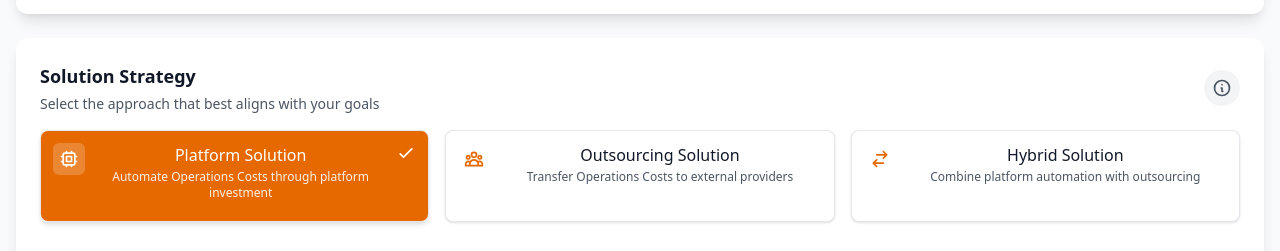
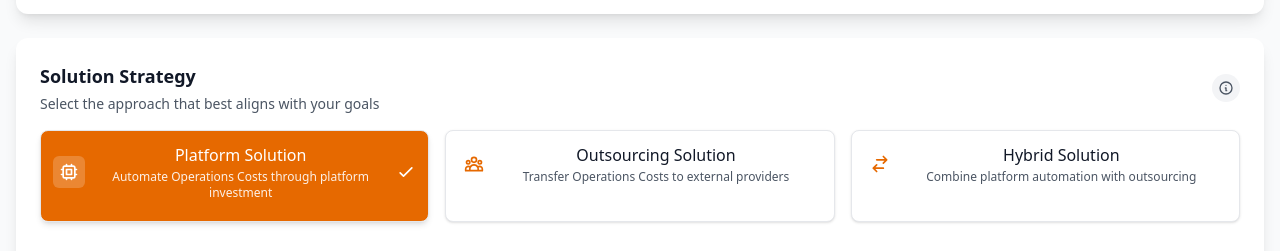
Before and after one commit to viktorcessan/CostAnalysis, a SvelteKit app: page /calculator/base/team_model in a window 1280 px wide. Shown: the part 390-641 px from the top of the page. Built offline with nearby package versions, Linux system fonts and the light colour scheme.

Commit message:
fix: minor bugs

```diff
--- a/src/features/base-analysis/components/CalculatorForm.svelte
+++ b/src/features/base-analysis/components/CalculatorForm.svelte
@@ -410,9 +410,9 @@
         <p class="text-sm text-gray-600 mt-1">Select the approach that best aligns with your goals</p>
       </div>
       <button
-        class="tooltip bg-gray-100 p-2 rounded-full hover:bg-gray-200 transition-colors"
+        class="tooltip bg-gray-100 p-1.5 rounded-full hover:bg-gray-200 transition-colors"
         data-tippy-content="Choose between platform automation, outsourcing, or a hybrid approach">
-        <svg class="w-5 h-5 text-gray-600" fill="none" stroke="currentColor" viewBox="0 0 24 24">
+        <svg class="w-4 h-4 text-gray-600" fill="none" stroke="currentColor" viewBox="0 0 24 24">
           <path stroke-linecap="round" stroke-linejoin="round" stroke-width="2" d="M13 16h-1v-4h-1m1-4h.01M21 12a9 9 0 11-18 0 9 9 0 0118 0z" />
         </svg>
       </button>
@@ -429,7 +429,7 @@
           on:click={() => updateSolution(solutionType)}>
           <div class="flex flex-col h-full">
             <!-- Solution Icon and Title in one row -->
-            <div class="flex items-start gap-2 mb-2">
+            <div class="flex items-center gap-2 mb-2">
               <div class="w-8 h-8 rounded-md bg-white bg-opacity-20 flex items-center justify-center flex-shrink-0">
                 {#if solutionType === 'platform'}
                   <svg class="w-5 h-5 {solution === solutionType ? 'text-white' : 'text-secondary'}" fill="none" stroke="currentColor" viewBox="0 0 24 24">
@@ -445,7 +445,6 @@
                   </svg>
                 {/if}
               </div>
-
               <div class="flex-1 min-w-0">
                 <h3 class="text-base font-medium truncate">
                   {solutionType === 'platform' ? 'Platform Solution' :
@@ -458,12 +457,13 @@
                    'Combine platform automation with outsourcing'}
                 </p>
               </div>
-
-              {#if solution === solutionType}
-                <svg class="w-5 h-5 text-white flex-shrink-0" fill="none" stroke="currentColor" viewBox="0 0 24 24">
-                  <path stroke-linecap="round" stroke-linejoin="round" stroke-width="2" d="M5 13l4 4L19 7" />
-                </svg>
-              {/if}
+              <div>
+                {#if solution === solutionType}
+                  <svg class="w-5 h-5 text-white flex-shrink-0" fill="none" stroke="currentColor" viewBox="0 0 24 24">
+                    <path stroke-linecap="round" stroke-linejoin="round" stroke-width="2" d="M5 13l4 4L19 7" />
+                  </svg>
+                {/if}
+              </div>
             </div>
           </div>
         </button>
@@ -1760,7 +1760,6 @@
               </div>
               <div class="input-group">
                 <div class="relative">
-                  <span class="absolute left-2 top-1/2 -translate-y-1/2 text-gray-500 text-xs">$</span>
                   <input
                     type="number"
                     id="outsourceVendorRate"
@@ -1986,7 +1985,6 @@
               </div>
               <div class="input-group">
                 <div class="relative">
-                  <span class="absolute left-2 top-1/2 -translate-y-1/2 text-gray-500 text-xs">$</span>
                   <input
                     type="number"
                     id="transitionCost"
```
